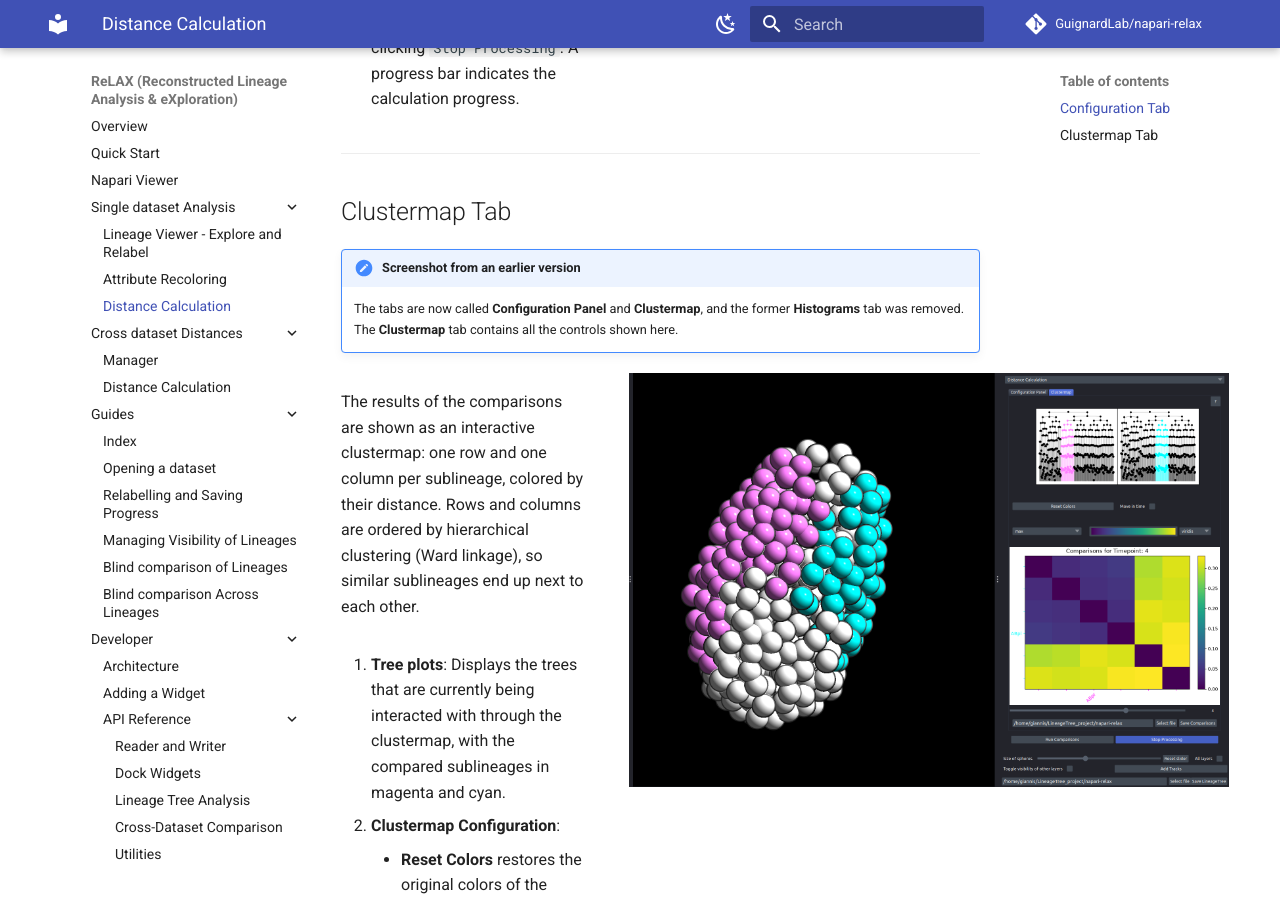
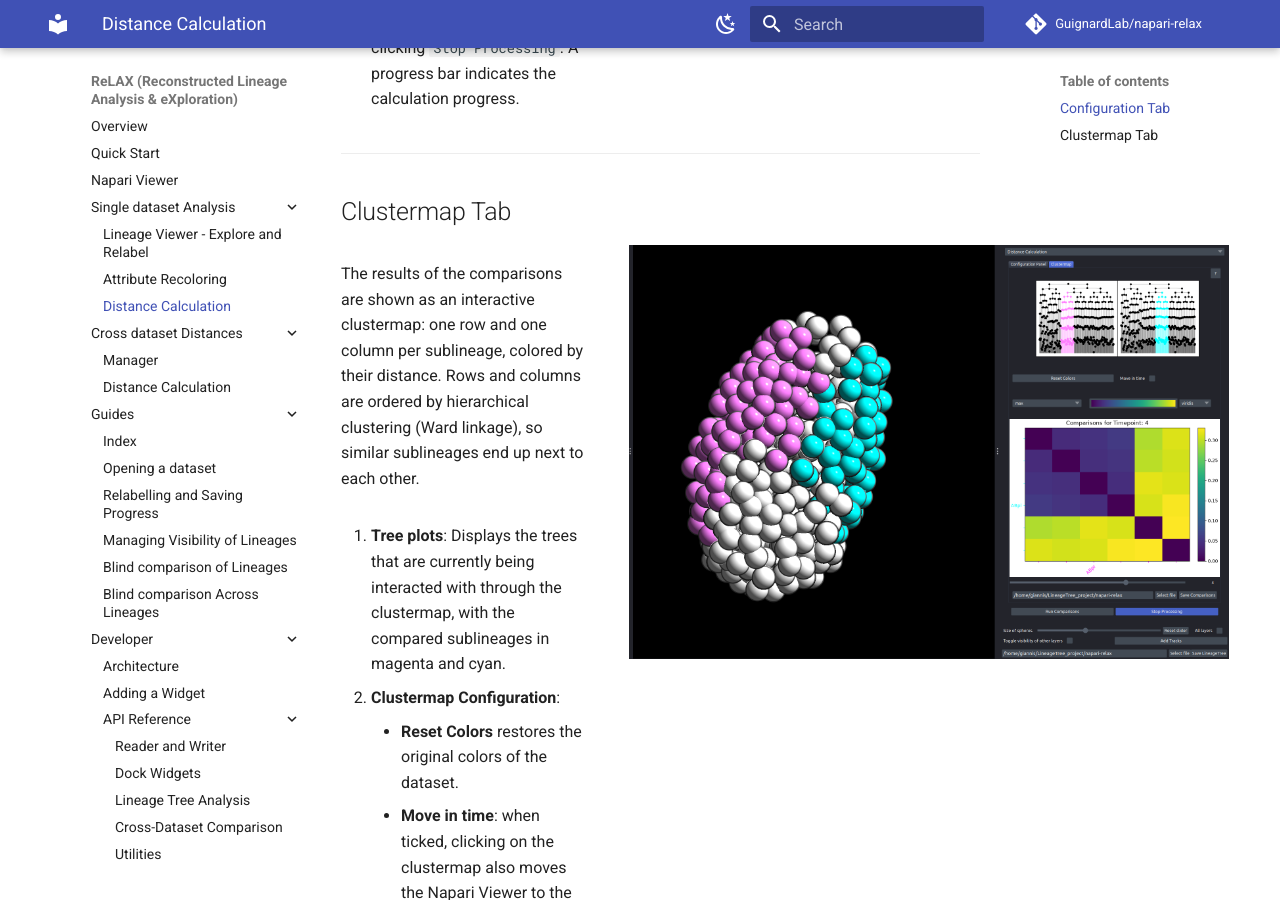
Before and after one commit to GuignardLab/napari-relax, an MkDocs documentation site: the page built from docs/distance/distance.md, in a window 1280 px wide and 900 px high, scrolled down 2712 px. Built offline with MkDocs 1.6.1 and Material for MkDocs 9.7.7, drawn with Linux system fonts in a browser that asks for light colours; comment, search, counter and statistics services are not loaded.

Commit message:
removed earlier screenshot warning

```diff
--- a/docs/distance/distance.md
+++ b/docs/distance/distance.md
@@ -70,9 +70,6 @@ The results of these comparisons will be shown on a clustermap, which the user c
 
 ## Clustermap Tab
 
-!!! note "Screenshot from an earlier version"
-    The tabs are now called **Configuration Panel** and **Clustermap**, and the former **Histograms** tab was removed. The **Clustermap** tab contains all the controls shown here.
-
 <div class="split-container">
   <div class="scrollable-left4">
 <p>
```
